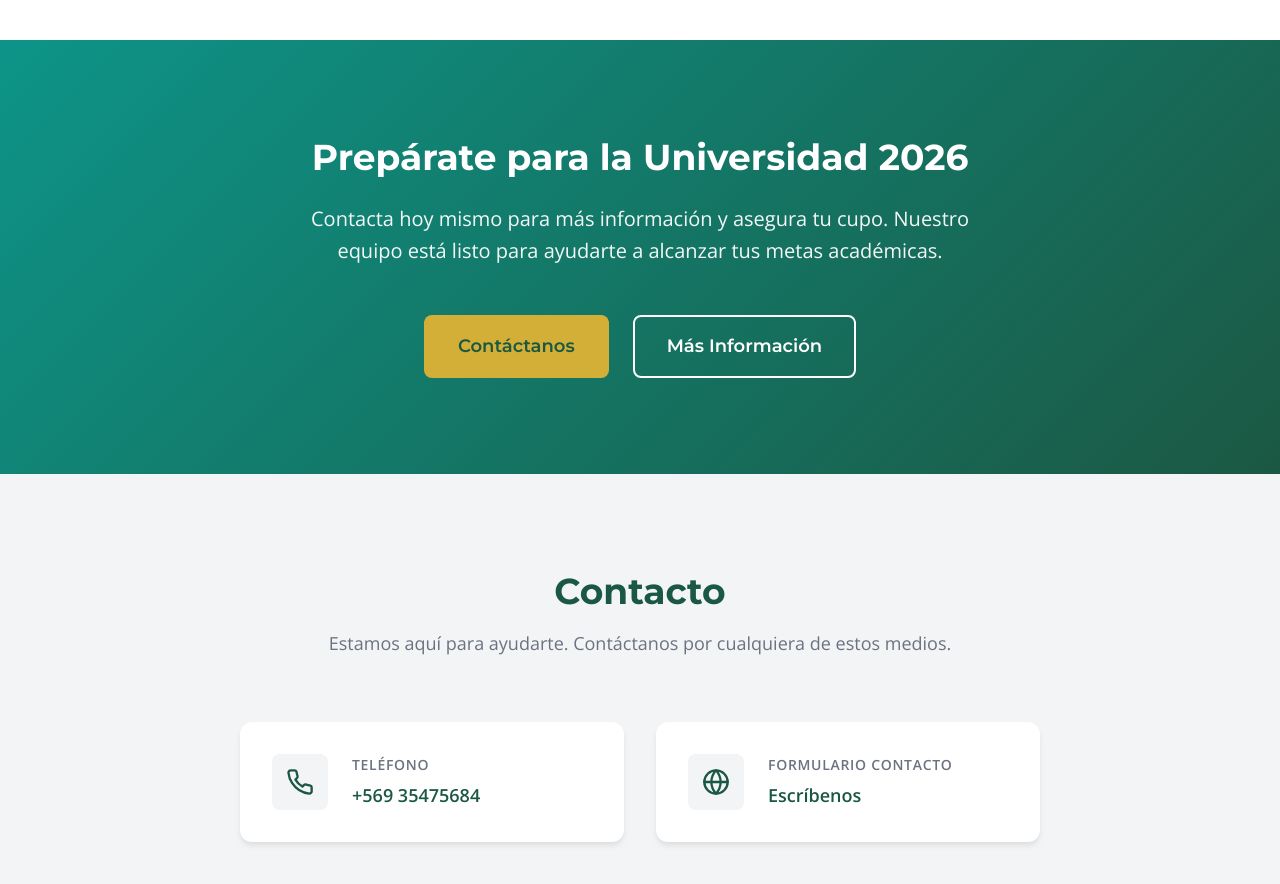
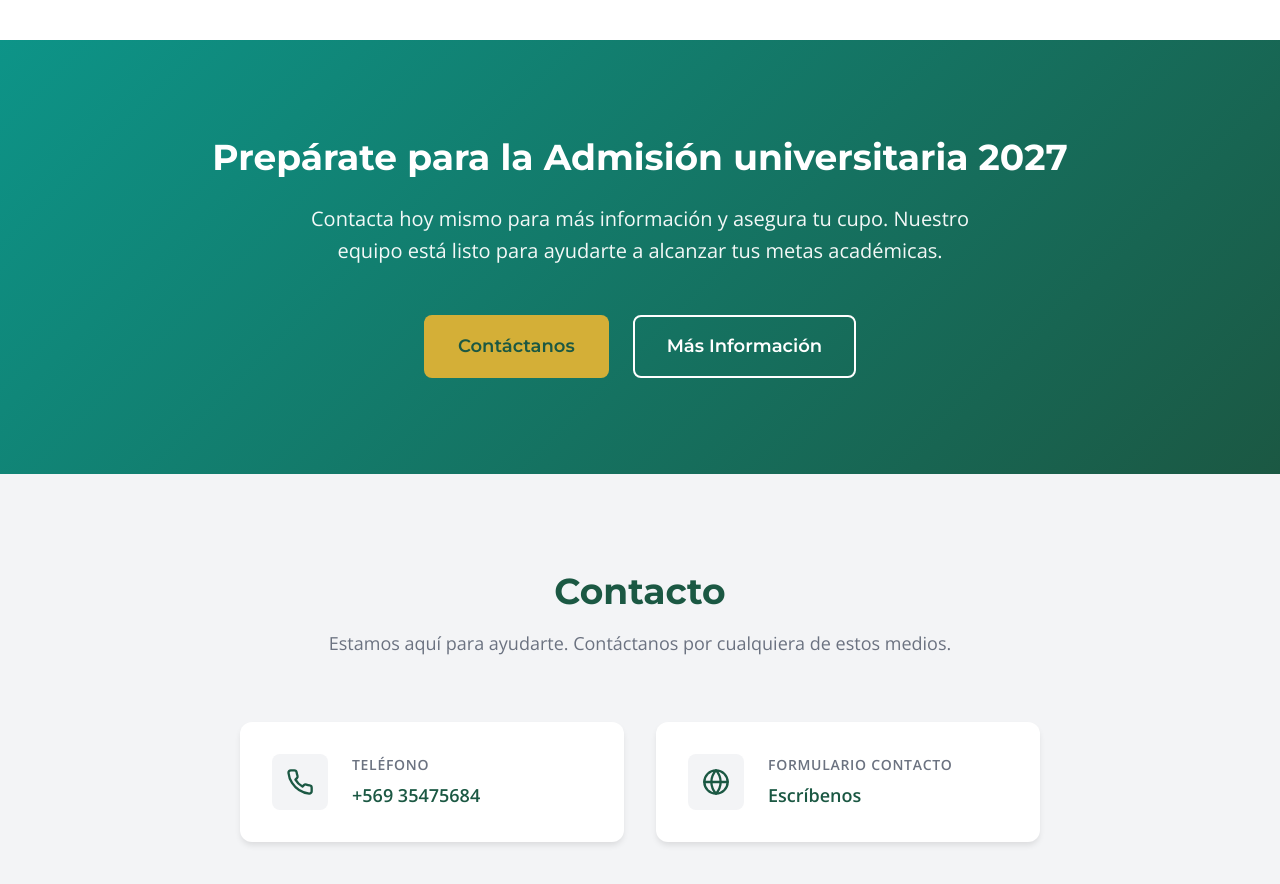
Before and after one commit to MauricioTRP/duam, a Vue app: page / in a window 1280 px wide. Shown: the part 2220-3104 px from the top of the page. Built offline with nearby package versions, Linux system fonts and the light colour scheme.

Commit message:
updated header prompt

```diff
--- a/src/components/CTASection.vue
+++ b/src/components/CTASection.vue
@@ -1,7 +1,7 @@
 <template>
   <section class="cta-section" aria-labelledby="cta-title">
     <div class="cta-section__container">
-      <h2 id="cta-title" class="cta-section__title">Prepárate para la Universidad 2026</h2>
+      <h2 id="cta-title" class="cta-section__title">Prepárate para la Admisión universitaria 2027</h2>
       <p class="cta-section__description">
         Contacta hoy mismo para más información y asegura tu cupo.
         Nuestro equipo está listo para ayudarte a alcanzar tus metas académicas.
```
